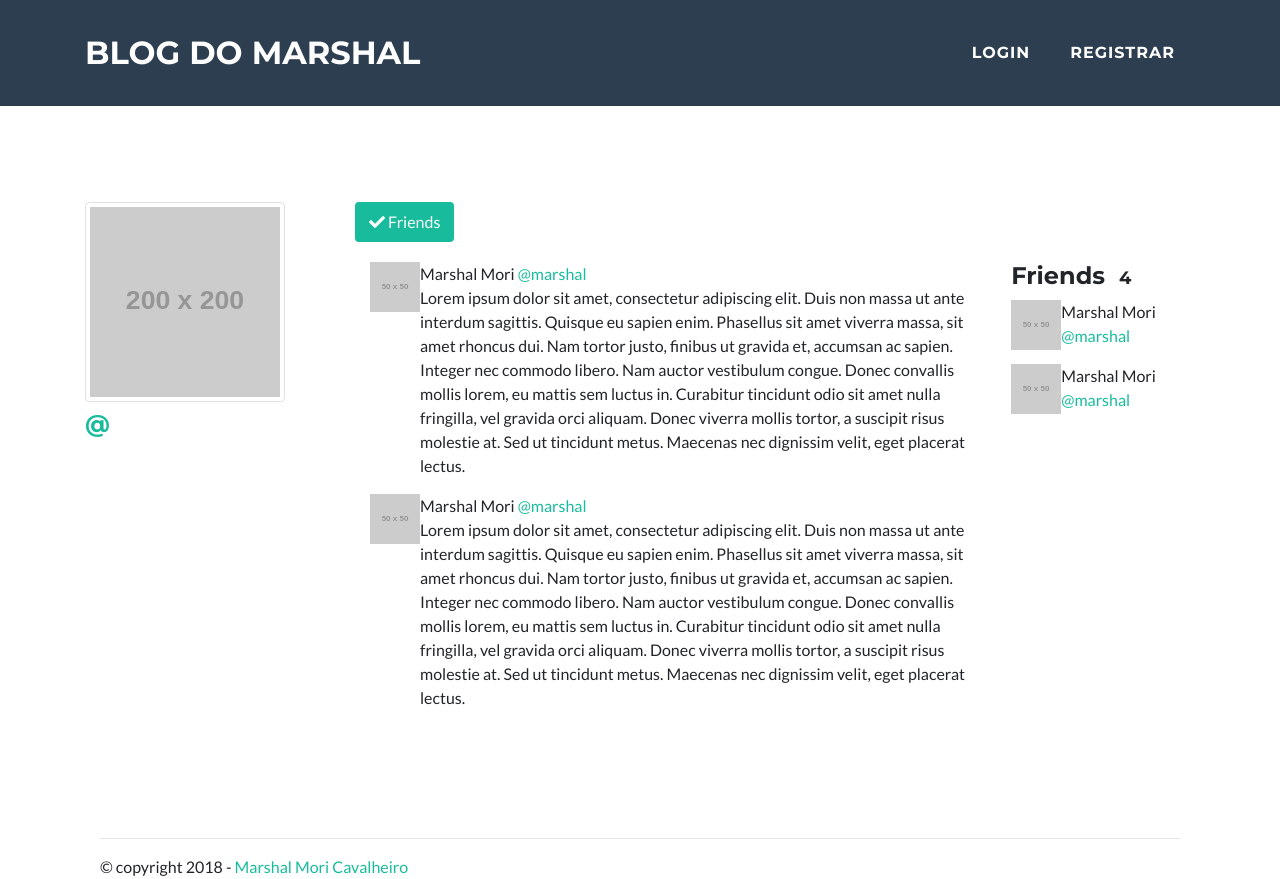
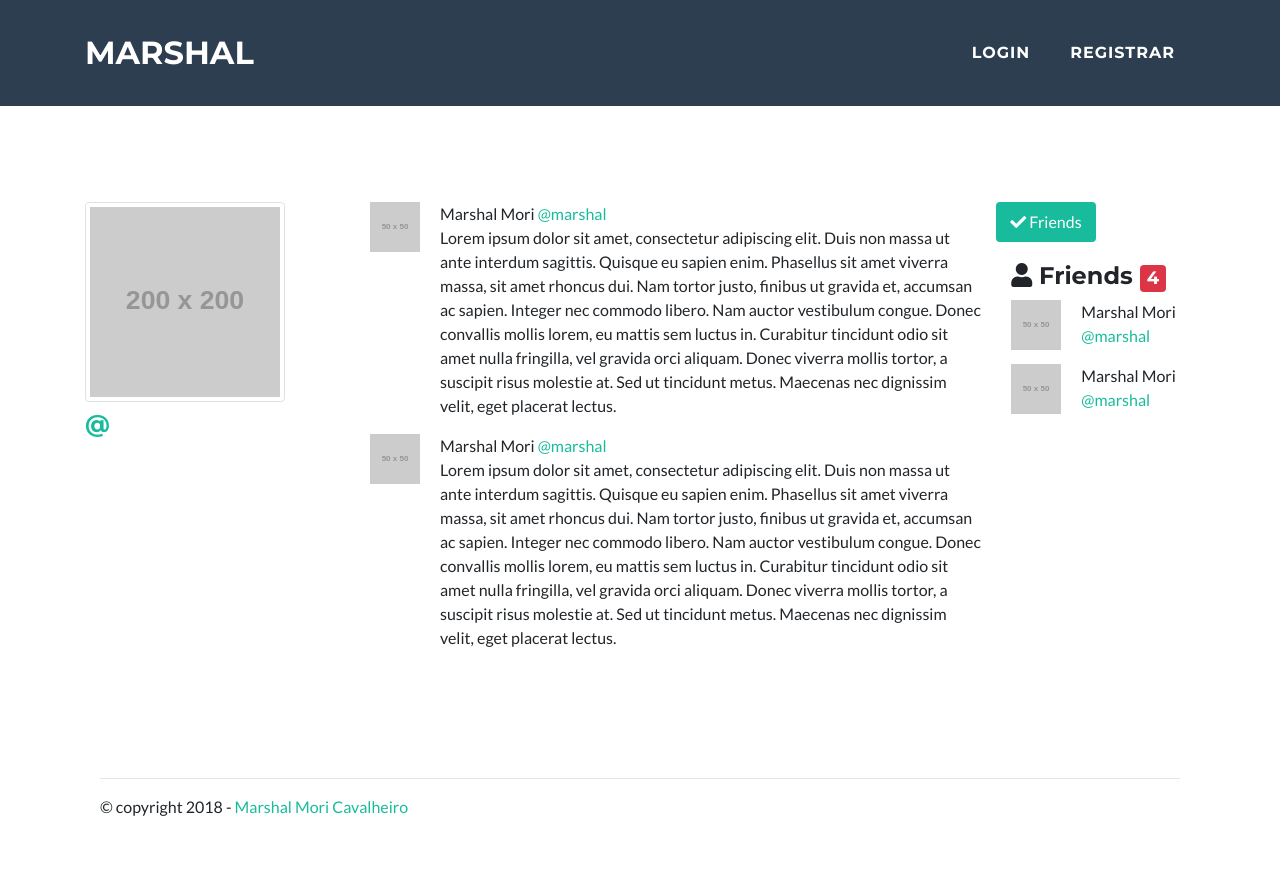
Before and after one commit to marshalmori/flask-blog-mongo, a Flask app: template templates/user/profile.html in a window 1280 px wide. After the commit the page ends 816 px from the top, so only its background shows below. Run offline with Flask 2, Linux system fonts and the light colour scheme; the template is opened without the code that fills it, so the values that code supplies are empty; grey boxes labelled with a size stand in for pictures from a placeholder-image service; some libraries are stand-ins or nearby versions.

Commit message:
feat: Organizar o template do User profile

```diff
--- a/static/css/base.css
+++ b/static/css/base.css
@@ -1,4 +1,9 @@
 #friends-toolbar {
     height: 60px;
     margin-right: 5px;
+
 }
+
+#texto {
+  padding-left: 20px;
+}
--- a/templates/base.html
+++ b/templates/base.html
@@ -31,7 +31,7 @@
 
     <nav class="navbar navbar-expand-lg bg-secondary fixed-top text-uppercase" id="mainNav">
           <div class="container">
-            <a class="navbar-brand js-scroll-trigger" href="#page-top">Blog do Marshal</a>
+            <a class="navbar-brand js-scroll-trigger" href="#page-top">Marshal</a>
             <button class="navbar-toggler navbar-toggler-right text-uppercase bg-primary text-white rounded" type="button" data-toggle="collapse" data-target="#navbarResponsive" aria-controls="navbarResponsive" aria-expanded="false" aria-label="Toggle navigation">
               Menu
               <i class="fas fa-bars"></i>
--- a/templates/user/profile.html
+++ b/templates/user/profile.html
@@ -21,17 +21,6 @@
 
   <div class="col-md-9">
 
-    <div id="friends-toolbar" class="row">
-
-        <div class="form-group" role="group" aria-label="friends-toolbar-buttons">
-          <button type="button" class="btn btn-primary float-right ">
-            <span class="fa fa-check" aria-hidden="true"></span> Friends
-          </button>
-        </div>
-
-
-    </div> <!-- friends-toolbar -->
-
     <div class="row">
 
       <div class="col-md-9">
@@ -39,11 +28,11 @@
         <div class="media">
           <div class="media-left">
             <a href="#">
-              <img class="media-object" src="//placehold.it/50x50" width="50" heigh="50" alt="{{ user.username }}">
+              <img  class="media-object" src="//placehold.it/50x50" width="50" heigh="50" alt="{{ user.username }}">
             </a>
           </div>
-          <div class="media-body">
-            <p>Marshal Mori <a href="#">@marshal</a><br />
+          <div class="media-body" id='texto'>
+            <p >Marshal Mori <a href="#">@marshal</a><br />
             Lorem ipsum dolor sit amet, consectetur adipiscing elit. Duis non massa ut ante interdum sagittis. Quisque eu sapien enim. Phasellus sit amet viverra massa, sit amet rhoncus dui. Nam tortor justo, finibus ut gravida et, accumsan ac sapien. Integer nec commodo libero. Nam auctor vestibulum congue. Donec convallis mollis lorem, eu mattis sem luctus in. Curabitur tincidunt odio sit amet nulla fringilla, vel gravida orci aliquam. Donec viverra mollis tortor, a suscipit risus molestie at. Sed ut tincidunt metus. Maecenas nec dignissim velit, eget placerat lectus.
             </p>
           </div>
@@ -55,7 +44,7 @@
               <img class="media-object" src="//placehold.it/50x50" width="50" heigh="50" alt="{{ user.username }}">
             </a>
           </div>
-          <div class="media-body">
+          <div class="media-body" id='texto'>
             <p>Marshal Mori <a href="#">@marshal</a><br />
             Lorem ipsum dolor sit amet, consectetur adipiscing elit. Duis non massa ut ante interdum sagittis. Quisque eu sapien enim. Phasellus sit amet viverra massa, sit amet rhoncus dui. Nam tortor justo, finibus ut gravida et, accumsan ac sapien. Integer nec commodo libero. Nam auctor vestibulum congue. Donec convallis mollis lorem, eu mattis sem luctus in. Curabitur tincidunt odio sit amet nulla fringilla, vel gravida orci aliquam. Donec viverra mollis tortor, a suscipit risus molestie at. Sed ut tincidunt metus. Maecenas nec dignissim velit, eget placerat lectus.
             </p>
@@ -66,7 +55,16 @@
 
       <div class="col-md-3">
 
-        <h4><span class="glyphicon glyphicon-user" aria-hidden="true"></span> Friends <span class="badge">4</span></h4>
+        <div id="friends-toolbar" class="row">
+
+            <div class="form-group" role="group" aria-label="friends-toolbar-buttons">
+              <button type="button" class="btn btn-primary float-right ">
+                <span class="fa fa-check" aria-hidden="true"></span> Friends
+              </button>
+            </div>
+        </div> <!-- friends-toolbar -->
+
+        <h4><span class="fa fa-user" aria-hidden="true"></span> Friends <span class="badge badge-danger">4</span></h4>
 
         <div class="media">
           <div class="media-left">
@@ -75,7 +73,7 @@
             </a>
           </div>
           <div class="media-body">
-            <p>Marshal Mori<br />
+            <p id='texto'>Marshal Mori<br />
               <a href="#">@marshal</a>
             </p>
           </div>
@@ -87,8 +85,8 @@
               <img class="media-object" src="//placehold.it/50x50" width="50" heigh="50" alt="{{ user.username }}">
             </a>
           </div>
-          <div class="media-body">
-            <p>Marshal Mori<br />
+          <div class="media-body" id='texto'>
+            <p >Marshal Mori<br/>
               <a href="#">@marshal</a>
             </p>
           </div>
--- a/user/views.py
+++ b/user/views.py
@@ -20,7 +20,7 @@ def register():
             last_name=form.last_name.data,
             )
         user.save()
-        return 'Deu certo'
+        return redirect( url_for('user_app.login') )
     return render_template('user/register.html', form=form)
 
 @user_app.route('/login', methods=('GET', 'POST'))
@@ -39,7 +39,7 @@ def login():
                     session.pop('next')
                     return redirect(next)
                 else:
-                    return redirect(url_for('user_app.profile'))
+                    return redirect(url_for('user_app.profile', username=user.username))
             else:
                 user = None
         if not user:
```
